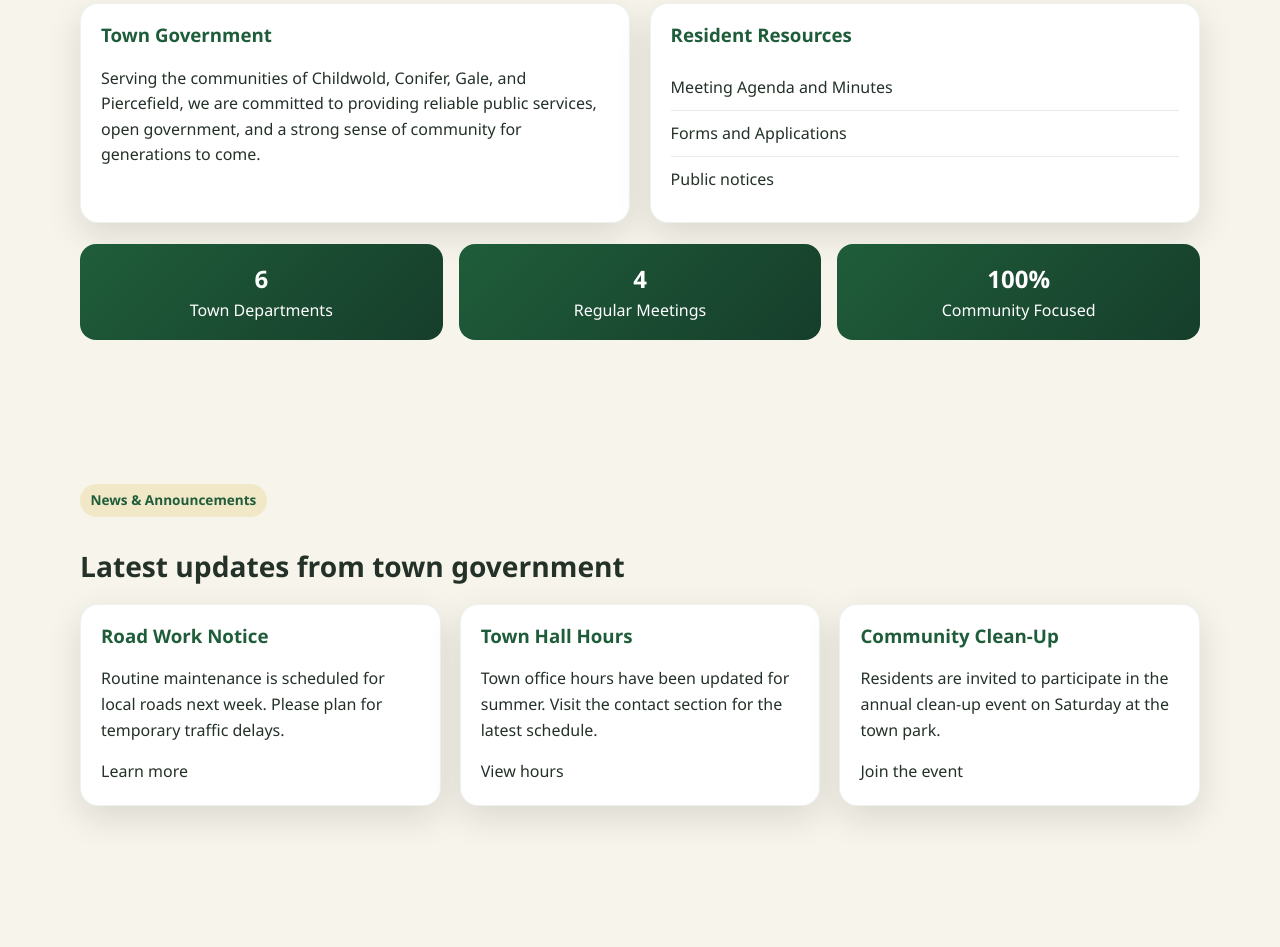
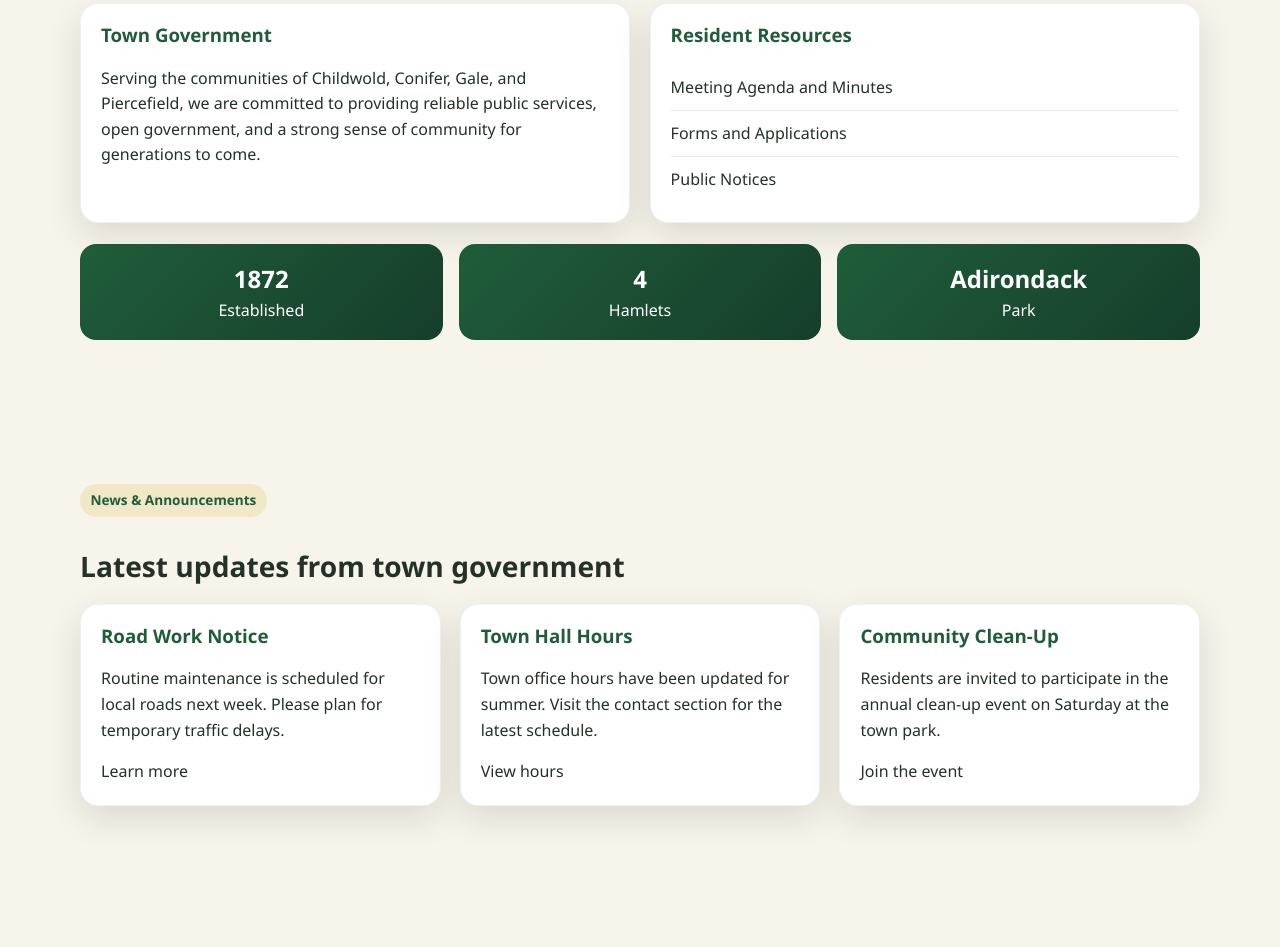
Before and after one commit to PiercefieldTownClerk/townofpiercefield-website, a plain HTML site: page index.html in a window 1280 px wide. Shown: the part 1077-2024 px from the top of the page. Drawn offline with Linux system fonts and the light colour scheme.

Commit message:
Update Community Statistics

```diff
--- a/index.html
+++ b/index.html
@@ -321,14 +321,14 @@
             <ul class="list">
               <li>Meeting Agenda and Minutes</li>
               <li>Forms and Applications</li>
-              <li>Public notices</li>
+              <li>Public Notices</li>
             </ul>
           </div>
         </div>
         <div class="stats">
-          <div class="stat"><strong>6</strong><span>Town Departments</span></div>
-          <div class="stat"><strong>4</strong><span>Regular Meetings</span></div>
-          <div class="stat"><strong>100%</strong><span>Community Focused</span></div>
+          <div class="stat"><strong>1872</strong><span>Established</span></div>
+          <div class="stat"><strong>4</strong><span>Hamlets</span></div>
+          <div class="stat"><strong>Adirondack</strong><span>Park</span></div>
         </div>
       </div>
     </section>
```
